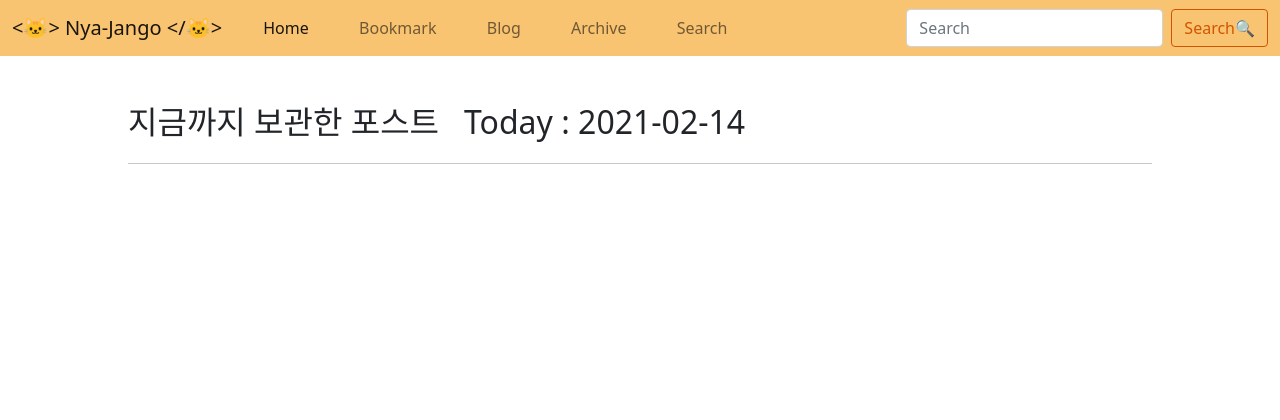
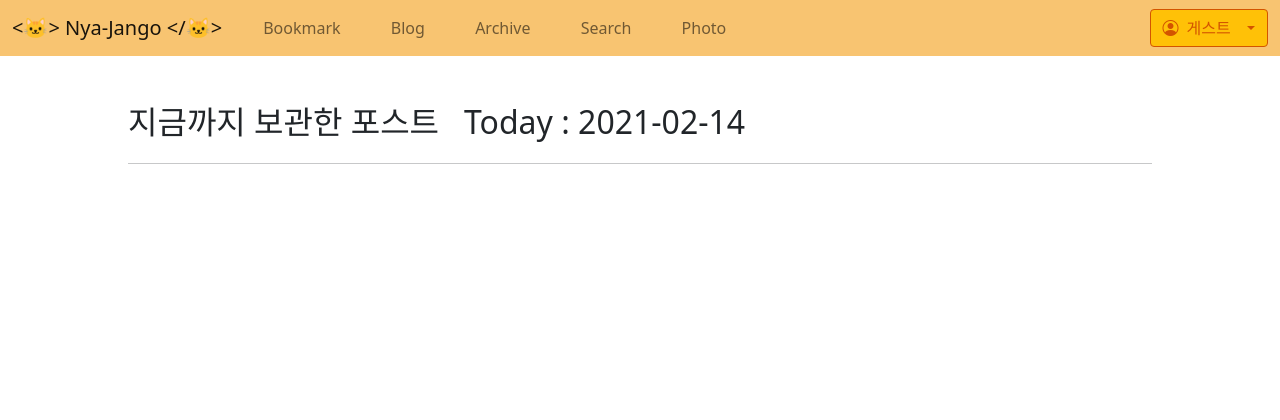
Before and after one commit to OctSkyOut/ReprojectDjango, a Django app: template blog/templates/blog/post_archive.html in a window 1280 px wide. Shown: the top 420 px of the page. Run offline with Django 3.2, Linux system fonts and the light colour scheme; the template is opened without the code that fills it, so the values that code supplies are empty; some libraries are stand-ins or nearby versions.

Commit message:
static, template 위치 변경

```diff
--- a/newApp/static/scripts/catSlider.js
+++ b/static/scripts/catSlider.js
@@ -19,7 +19,8 @@ const slide = () => {
   }
 };
 const prevSlide = () => {
-  const lastSlider = document.querySelector(".slider_item:last-child");
+  const lastSlider = document.querySelector(".cat:last-child");
+  console.log(lastSlider)
   const currentSlide = document.querySelector(`.${CLASS_ACTIVE}`);
   if (currentSlide) {
     currentSlide.classList.remove(CLASS_ACTIVE);
--- a/newApp/templates/base.html
+++ b/templates/base.html
@@ -41,6 +41,17 @@
 				background-color:#FF8F45;
 				border:1px solid #FF8F45;
 			}
+			.user-link, .guest-link{
+				color: #d35400;
+				text-decoration: none;
+			}
+			.user-link:hover, .guest-link:hover{
+				color: #d35400;
+			}
+			.dropdown-toggle:hover{
+				border: 1px solid #d35400;
+			}
+
 			.footer{
 				padding : 0%;
 				align-content:start;
@@ -71,7 +82,7 @@
 				style="display:flex; position: sticky; width: 100vw; top: 0; z-index:1;"
 			>
 				<div class="container-fluid">
-					<a class="navbar-brand" href="#"><🐱> Nya-Jango <&#47;🐱></a>
+					<a class="navbar-brand" href="{% url 'home' %}"><🐱> Nya-Jango <&#47;🐱></a>
 					<button
 						class="navbar-toggler"
 						type="button"
@@ -86,19 +97,14 @@
 					<div class="collapse navbar-collapse" id="navbarSupportedContent">
 						<ul class="navbar-nav me-auto mb-2 mb-lg-0">
 							<li class="nav-item">
-								<a class="nav-link active" aria-current="page" href="{% url 'home' %}">Home</a>
+								<a class="nav-link" href="{% url 'bookmark:list' %}">Bookmark</a>
 							</li>
 							<li class="nav-item">
-								<a class="nav-link" href="{% url 'bookmark:list' %}">Bookmark</a>
-							</li>
-							<li class="nav-item dropdown">
 								<a
 									class="nav-link"
 									href="{% url 'blog:index' %}"
-									id="navbarDropdown"
 									role="button"
-									data-bs-toggle="dropdown"
-									aria-expanded="false"
+									aria-expanded="true"
 								>
 									Blog
 								</a>
@@ -121,19 +127,51 @@
 									>Search</a
 								>
 							</li>
+							<li class="nav-item">
+								<a
+									class="nav-link "
+									href="{% url 'photo:index' %}"
+									tabindex="-1"
+									aria-disabled="true"
+									>Photo</a
+								>
+							</li>
 						</ul>
-						<form class="d-flex">
-							<input
-								class="form-control me-2"
-								type="search"
-								placeholder="Search"
-								aria-label="Search"
-								style="flex: 1"
-							/>
-							<button class="btn btn-outline-success srch-btn" type="submit">
-								Search🔍
-							</button>
-						</form>
+
+						<div class="dropdown">
+							<div class="btn btn-warning dropdown-toggle" href="#" role="button" id="dropdownMenuLink" data-bs-toggle="dropdown" aria-expanded="false">
+								{% if user.is_active %}
+									<a href="#" class="user-link">
+										<i class="bi bi-person-circle"></i>&ensp;{% firstof user.get_short_name user.get_username%}&ensp;
+									</a>
+								{% else %}
+									<a href="#" class="guest-link">
+										<i class="bi bi-person-circle"></i>&ensp;게스트&ensp;
+									</a>
+								{% endif %}
+							</div>
+
+							<ul class="dropdown-menu" aria-labelledby="dropdownMenuLink">
+
+								{% if user.is_active %}
+									<div class="dropdown-item">
+										<a href="{% url 'logout' %}" class="dropdown-item">로그아웃</a>
+									</div>
+									<div class="dropdown-item">
+										<a href="{% url 'password_change' %}" class="dropdown-item">비밀번호 변경하기</a>
+									</div>
+								{% else %}
+
+									<li class="dropdown-item">
+										<a href="{% url 'login' %}" class="dropdown-item">로그인</a>
+									</li>
+									<li class="dropdown-item">
+										<a href="{% url 'resgister' %}" class="dropdown-item">가입하기</a>
+									</li>
+								{% endif %}
+
+							</ul>
+						</div>
 					</div>
 				</div>
 			</nav>
@@ -164,5 +202,7 @@
 			</footer>
 		</div>
 	</body>
+	<script src="https://cdn.jsdelivr.net/npm/@popperjs/core@2.6.0/dist/umd/popper.min.js" integrity="sha384-KsvD1yqQ1/1+IA7gi3P0tyJcT3vR+NdBTt13hSJ2lnve8agRGXTTyNaBYmCR/Nwi" crossorigin="anonymous"></script>
+	<script src="https://cdn.jsdelivr.net/npm/bootstrap@5.0.0-beta2/dist/js/bootstrap.min.js" integrity="sha384-nsg8ua9HAw1y0W1btsyWgBklPnCUAFLuTMS2G72MMONqmOymq585AcH49TLBQObG" crossorigin="anonymous"></script>
 	{% block jsCode %}{% endblock jsCode %}
 </html>
```
Also changed, not shown: static/images/cat1.jpg (renamed from newApp/static/images/cat1.jpg), static/images/cat2.jpg (renamed from newApp/static/images/cat2.jpg), static/images/cat3.jpg (renamed from newApp/static/images/cat3.jpg), static/scripts/zoomHeart(not use).js (renamed from newApp/static/scripts/zoomHeart(not use).js), templates/home.html (renamed from newApp/templates/home.html), 4 other files.
